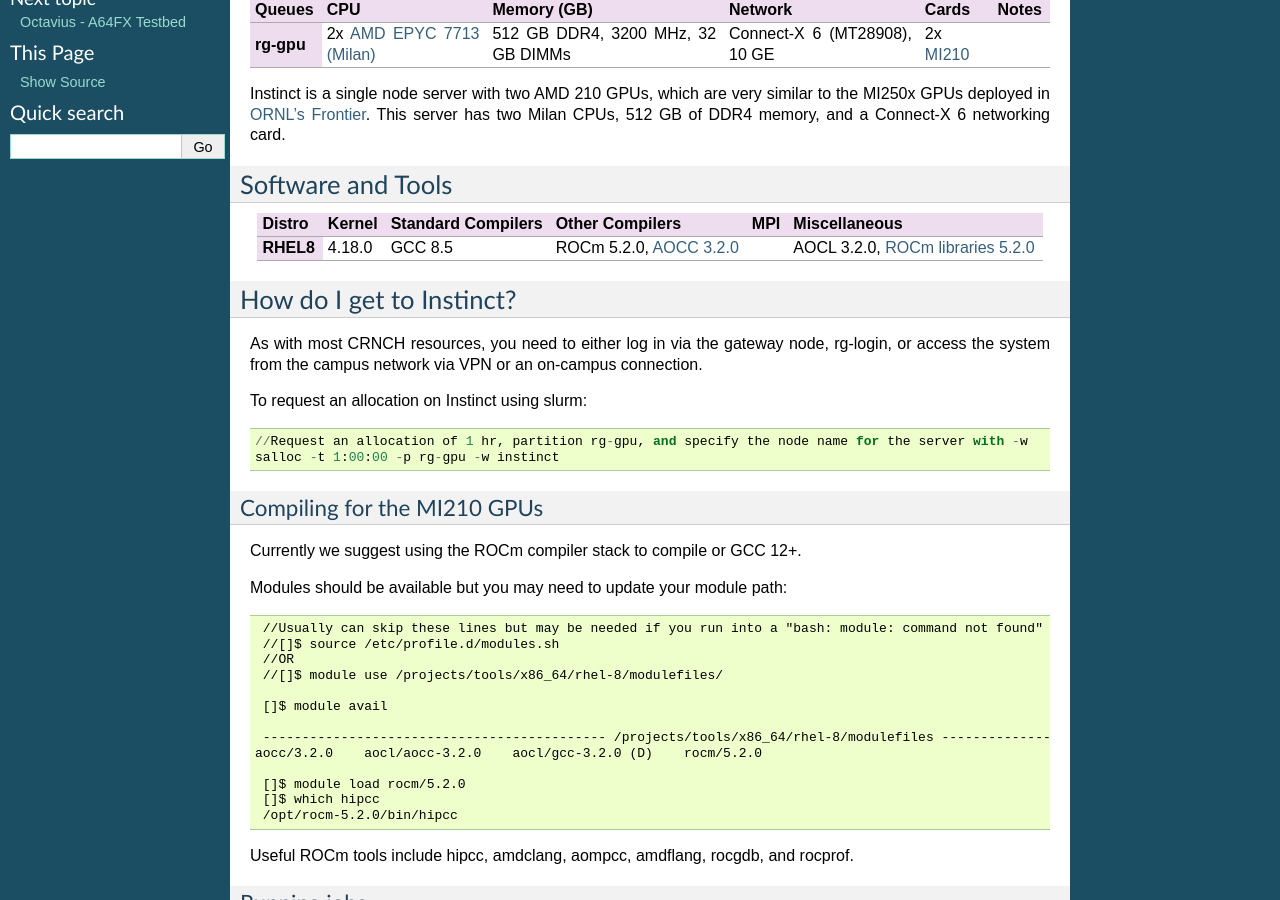
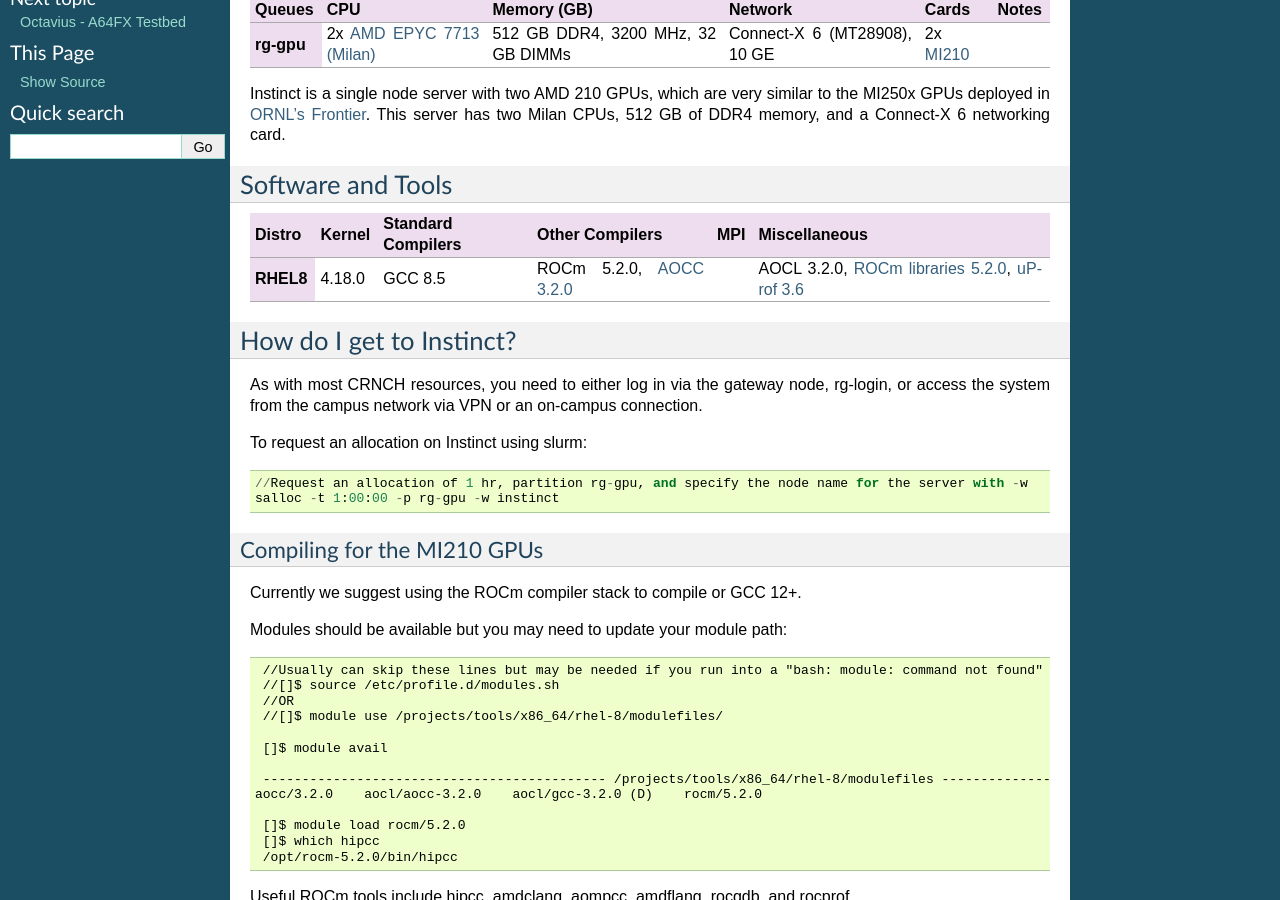
Before and after one commit to gt-crnch-rg/read-the-docs, a Sphinx documentation site: the page built from docs/gpu/instinct-mi210.rst, in a window 1280 px wide and 900 px high, scrolled down 406 px. Built offline with Sphinx 7.4.7, drawn with Linux system fonts in a browser that asks for light colours; pages that are not in the unit, such as notebooks, are missing from menus.

Commit message:
Update instinct-mi210.rst

```diff
--- a/docs/gpu/instinct-mi210.rst
+++ b/docs/gpu/instinct-mi210.rst
@@ -58,7 +58,7 @@
       - GCC 8.5
       - ROCm 5.2.0, `AOCC 3.2.0 <https://developer.amd.com/wp-content/resources/57222_AOCC_UG_Rev_3.2.pdf>`__
       -
-      - AOCL 3.2.0, `ROCm libraries 5.2.0 <https://rocblas.readthedocs.io/en/rocm-5.2.1/>`__
+      - AOCL 3.2.0, `ROCm libraries 5.2.0 <https://rocblas.readthedocs.io/en/rocm-5.2.1/>`__, `uProf 3.6 <https://developer.amd.com/amd-uprof/>`__
 
 How do I get to Instinct?
 =========================
```
